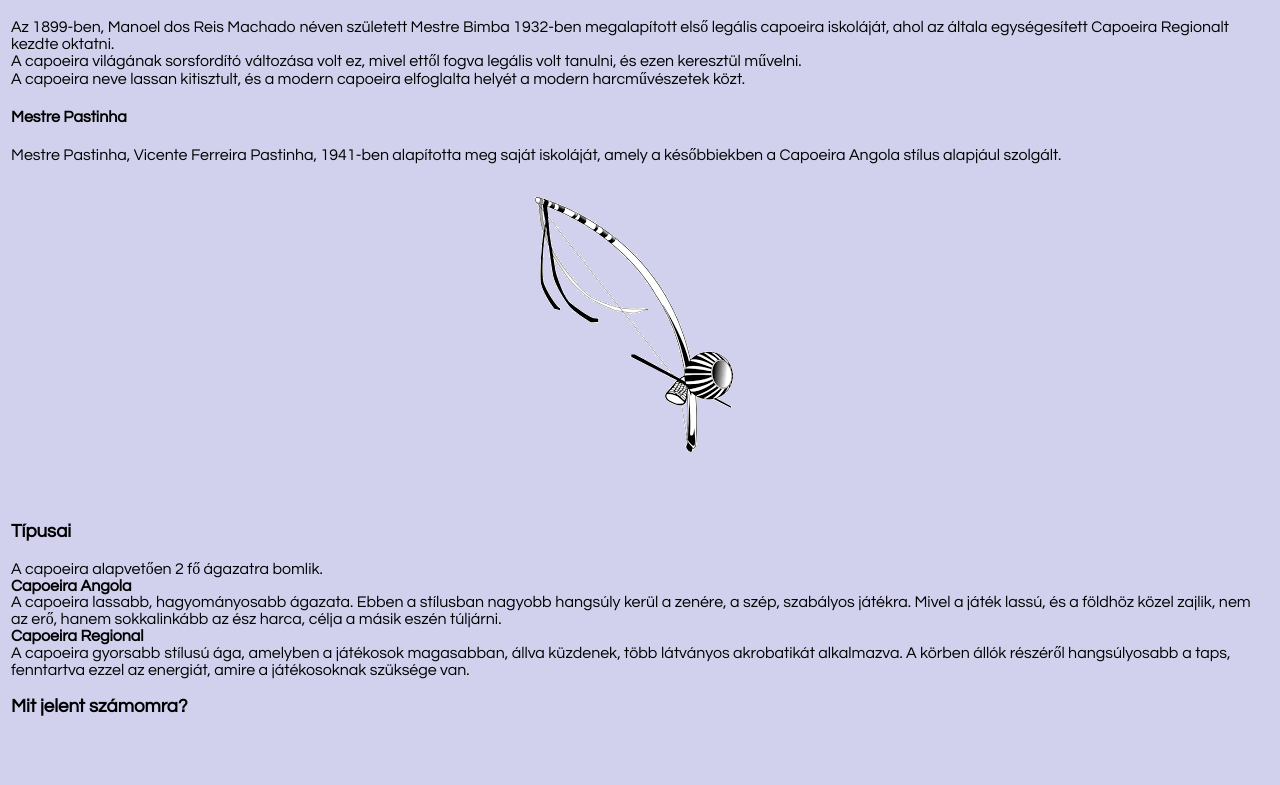
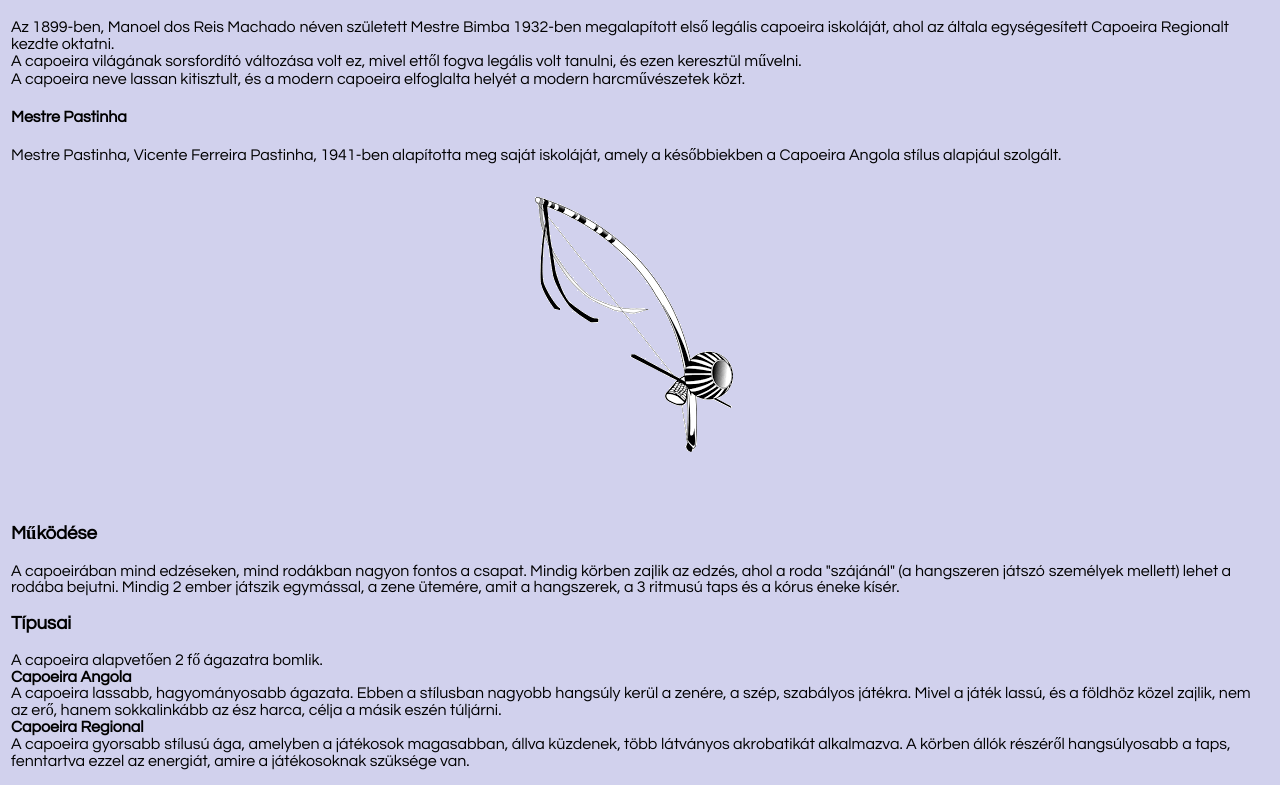
Before and after one commit to LadyHalloween/Capoeira, a plain HTML site: page index.html in a window 1280 px wide. Shown: the part 366-1151 px from the top of the page. Drawn offline with Linux system fonts and the light colour scheme.

Commit message:
javítás

```diff
--- a/index.html
+++ b/index.html
@@ -91,6 +91,13 @@ a:hover {
 			<a name="berimbau">
 			<img alt="" src="berimbau.png" width="211" height="275" class="style6" /></a></em></p>
 		<p class="style2">&nbsp;</p>
+		<h3>Működése</h3>
+		<div class="style-5">
+		A capoeirában mind edzéseken, mind rodákban nagyon fontos a csapat.
+		Mindig körben zajlik az edzés, ahol a roda &quot;szájánál&quot; (a hangszeren
+		játszó személyek mellett) lehet a rodába bejutni. Mindig 2 ember játszik
+		egymással, a zene ütemére, amit a hangszerek, a 3 ritmusú taps és a
+		kórus éneke kísér.</div>
 		<h3>Típusai</h3>
 		<div class="style-5">A capoeira alapvetően 2 fő ágazatra bomlik.<br />
 			<strong>Capoeira Angola<br />
```
